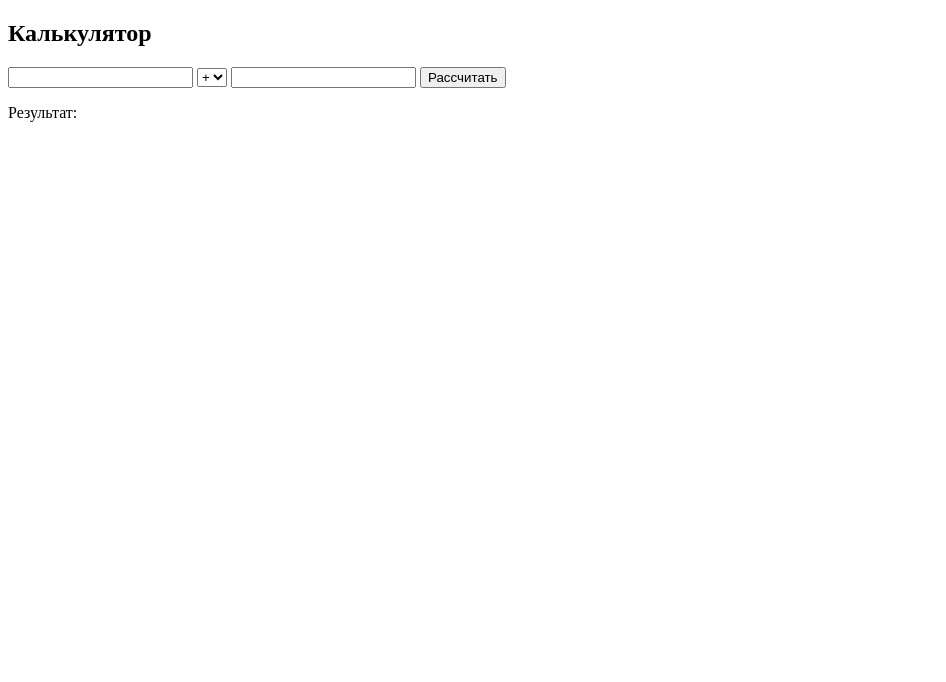
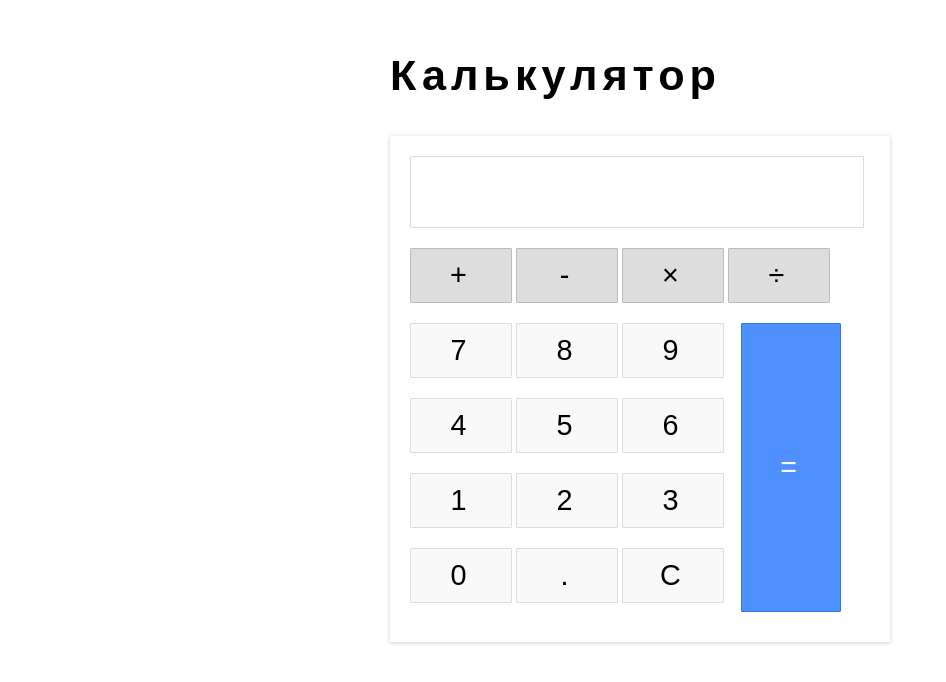
Before and after one commit to gumirus/calculator, a plain HTML site: page index.html in a window 1280 px wide. Shown: the whole page, without its empty margins (0-946 px from the left). Drawn offline with Linux system fonts and the light colour scheme.

Commit message:
fix:(js+css)

```diff
--- /dev/null
+++ b/css/style.css
@@ -0,0 +1,119 @@
+body {
+  width: 500px;
+  margin: 4% auto;
+  font-family: 'Source Sans Pro', sans-serif;
+  letter-spacing: 5px;
+  font-size: 1.8rem;
+}
+
+.calculator {
+  padding: 20px;
+  -webkit-box-shadow: 0px 1px 4px 0px rgba(0, 0, 0, 0.2);
+  box-shadow: 0px 1px 4px 0px rgba(0, 0, 0, 0.2);
+  border-radius: 1px;
+}
+
+.input {
+  border: 1px solid #ddd;
+  border-radius: 1px;
+  height: 60px;
+  padding-right: 15px;
+  padding-top: 10px;
+  text-align: right;
+  margin-right: 6px;
+  font-size: 2.5rem;
+  overflow-x: auto;
+  transition: all .2s ease-in-out;
+}
+
+.input:hover {
+  border: 1px solid #bbb;
+  -webkit-box-shadow: inset 0px 1px 4px 0px rgba(0, 0, 0, 0.2);
+  box-shadow: inset 0px 1px 4px 0px rgba(0, 0, 0, 0.2);
+}
+
+.operators {
+  display: flex
+}
+
+.operators div {
+  display: inline-block;
+  border: 1px solid #bbb;
+  border-radius: 1px;
+  width: 80px;
+  text-align: center;
+  padding: 10px;
+  margin: 20px 4px 10px 0;
+  cursor: pointer;
+  background-color: #ddd;
+  transition: border-color .2s ease-in-out, background-color .2s, box-shadow .2s;
+}
+
+.operators div:hover {
+  background-color: #ddd;
+  -webkit-box-shadow: 0px 1px 4px 0px rgba(0, 0, 0, 0.2);
+  box-shadow: 0px 1px 4px 0px rgba(0, 0, 0, 0.2);
+  border-color: #aaa;
+}
+
+.operators div:active {
+  font-weight: bold;
+}
+
+.leftPanel {
+  display: inline-block;
+}
+
+.numbers {
+  display: flex
+}
+
+.numbers div {
+  display: inline-block;
+  border: 1px solid #ddd;
+  border-radius: 1px;
+  width: 80px;
+  text-align: center;
+  padding: 10px;
+  margin: 10px 4px 10px 0;
+  cursor: pointer;
+  background-color: #f9f9f9;
+  transition: border-color .2s ease-in-out, background-color .2s, box-shadow .2s;
+}
+
+.numbers div:hover {
+  background-color: #f1f1f1;
+  -webkit-box-shadow: 0px 1px 4px 0px rgba(0, 0, 0, 0.2);
+  box-shadow: 0px 1px 4px 0px rgba(0, 0, 0, 0.2);
+  border-color: #bbb;
+}
+
+.numbers div:active {
+  font-weight: bold;
+}
+
+div.equal {
+  display: inline-block;
+  border: 1px solid #3079ED;
+  border-radius: 1px;
+  width: 17%;
+  text-align: center;
+  padding: 127px 10px;
+  margin: 10px 6px 10px 0;
+  vertical-align: top;
+  cursor: pointer;
+  color: #FFF;
+  background-color: #4d90fe;
+  transition: all .2s ease-in-out;
+}
+
+div.equal:hover {
+  background-color: #307CF9;
+  -webkit-box-shadow: 0px 1px 4px 0px rgba(0, 0, 0, 0.2);
+  box-shadow: 0px 1px 4px 0px rgba(0, 0, 0, 0.2);
+  border-color: #1857BB;
+}
+
+div.equal:active {
+  font-weight: bold;
+}
--- a/index.html
+++ b/index.html
@@ -4,19 +4,44 @@
     <meta charset="UTF-8">
     <meta name="viewport" content="width=device-width, initial-scale=1.0">
     <title>Калькулятор</title>
-    <script type="module" src="index.js" defer></script>
+    <link rel="stylesheet" href="/css/style.css">
+    <script type="module" src="/js/index.js" defer></script>
 </head>
 <body>
     <h2>Калькулятор</h2>
-    <input type="text" id="num1">
-    <select id="operator">
-        <option value="+">+</option>
-        <option value="-">-</option>
-        <option value="*">*</option>
-        <option value="/">/</option>
-    </select>
-    <input type="text" id="num2">
-    <button onclick="calculate()">Рассчитать</button>
-    <p id="result">Результат: </p>
+    <div class="calculator">
+        <div class="input" id="input"></div>
+        <div class="buttons">
+          <div class="operators">
+            <div>+</div>
+            <div>-</div>
+            <div>&times;</div>
+            <div>&divide;</div>
+          </div>
+          <div class="leftPanel">
+            <div class="numbers">
+              <div>7</div>
+              <div>8</div>
+              <div>9</div>
+            </div>
+            <div class="numbers">
+              <div>4</div>
+              <div>5</div>
+              <div>6</div>
+            </div>
+            <div class="numbers">
+              <div>1</div>
+              <div>2</div>
+              <div>3</div>
+            </div>
+            <div class="numbers">
+              <div>0</div>
+              <div>.</div>
+              <div id="clear">C</div>
+            </div>
+          </div>
+          <div class="equal" id="result">=</div>
+        </div>
+      </div>
 </body>
 </html>
--- a/index.js
+++ /dev/null
@@ -1,25 +0,0 @@
-function calculate() {
-  const num1 = parseFloat(document.getElementById('num1').value);
-  const num2 = parseFloat(document.getElementById('num2').value);
-  const operator = document.getElementById('operator').value;
-  let result;
-
-  switch(operator) {
-      case '+':
-          result = num1 + num2;
-          break;
-      case '-':
-          result = num1 - num2;
-          break;
-      case '*':
-          result = num1 * num2;
-          break;
-      case '/':
-          result = num1 / num2;
-          break;
-      default:
-          result = "Неверная операция";
-  }
-
-  document.getElementById('result').innerText = "Результат: " + result;
-}
--- /dev/null
+++ b/js/index.js
@@ -0,0 +1,118 @@
+const input = document.getElementById('input'), // input/output button
+  number = document.querySelectorAll('.numbers div'), // number buttons
+  operator = document.querySelectorAll('.operators div'), // operator buttons
+  result = document.getElementById('result'), // equal button
+  clear = document.getElementById('clear'), // clear button
+  resultDisplayed = false; // flag to keep an eye on what output is displayed
+
+// adding click handlers to number buttons
+for (let i = 0; i < number.length; i++) {
+  number[i].addEventListener("click", function(e) {
+
+    // storing current input string and its last character in variables - used later
+    const currentString = input.innerHTML;
+    const lastChar = currentString[currentString.length - 1];
+
+    // if result is not displayed, just keep adding
+    if (resultDisplayed === false) {
+      input.innerHTML += e.target.innerHTML;
+    } else if (resultDisplayed === true && lastChar === "+" || lastChar === "-" || lastChar === "×" || lastChar === "÷") {
+      // if result is currently displayed and user pressed an operator
+      // we need to keep on adding to the string for next operation
+      resultDisplayed = false;
+      input.innerHTML += e.target.innerHTML;
+    } else {
+      // if result is currently displayed and user pressed a number
+      // we need clear the input string and add the new input to start the new operation
+      resultDisplayed = false;
+      input.innerHTML = "";
+      input.innerHTML += e.target.innerHTML;
+    }
+
+  });
+}
+
+// adding click handlers to number buttons
+for (let i = 0; i < operator.length; i++) {
+  operator[i].addEventListener("click", function(e) {
+
+    // storing current input string and its last character in variables - used later
+    const currentString = input.innerHTML;
+    const lastChar = currentString[currentString.length - 1];
+
+    // if last character entered is an operator, replace it with the currently pressed one
+    if (lastChar === "+" || lastChar === "-" || lastChar === "×" || lastChar === "÷") {
+      const newString = currentString.substring(0, currentString.length - 1) + e.target.innerHTML;
+      input.innerHTML = newString;
+    } else if (currentString.length == 0) {
+      // if first key pressed is an operator, don't do anything
+      console.log("enter a number first");
+    } else {
+      // else just add the operator pressed to the input
+      input.innerHTML += e.target.innerHTML;
+    }
+
+  });
+}
+
+// on click of 'equal' button
+result.addEventListener("click", function() {
+
+  // this is the string that we will be processing eg. -10+26+33-56*34/23
+  const inputString = input.innerHTML;
+
+  // forming an array of numbers. eg for above string it will be: numbers = ["10", "26", "33", "56", "34", "23"]
+  const numbers = inputString.split(/\+|\-|\×|\÷/g);
+
+  // forming an array of operators. for above string it will be: operators = ["+", "+", "-", "*", "/"]
+  // first we replace all the numbers and dot with empty string and then split
+  const operators = inputString.replace(/[0-9]|\./g, "").split("");
+
+  console.log(inputString);
+  console.log(operators);
+  console.log(numbers);
+  console.log("----------------------------");
+
+  // now we are looping through the array and doing one operation at a time.
+  // first divide, then multiply, then subtraction and then addition
+  // as we move we are alternating the original numbers and operators array
+  // the final element remaining in the array will be the output
+
+  let divide = operators.indexOf("÷");
+  while (divide != -1) {
+    numbers.splice(divide, 2, numbers[divide] / numbers[divide + 1]);
+    operators.splice(divide, 1);
+    divide = operators.indexOf("÷");
+  }
+
+  let multiply = operators.indexOf("×");
+  while (multiply != -1) {
+    numbers.splice(multiply, 2, numbers[multiply] * numbers[multiply + 1]);
+    operators.splice(multiply, 1);
+    multiply = operators.indexOf("×");
+  }
+
+  let subtract = operators.indexOf("-");
+  while (subtract != -1) {
+    numbers.splice(subtract, 2, numbers[subtract] - numbers[subtract + 1]);
+    operators.splice(subtract, 1);
+    subtract = operators.indexOf("-");
+  }
+
+  let add = operators.indexOf("+");
+  while (add != -1) {
+    // using parseFloat is necessary, otherwise it will result in string concatenation :)
+    numbers.splice(add, 2, parseFloat(numbers[add]) + parseFloat(numbers[add + 1]));
+    operators.splice(add, 1);
+    add = operators.indexOf("+");
+  }
+
+  input.innerHTML = numbers[0]; // displaying the output
+
+  resultDisplayed = true; // turning flag if result is displayed
+});
+
+// clearing the input on press of clear
+clear.addEventListener("click", function() {
+  input.innerHTML = "";
+});
```
